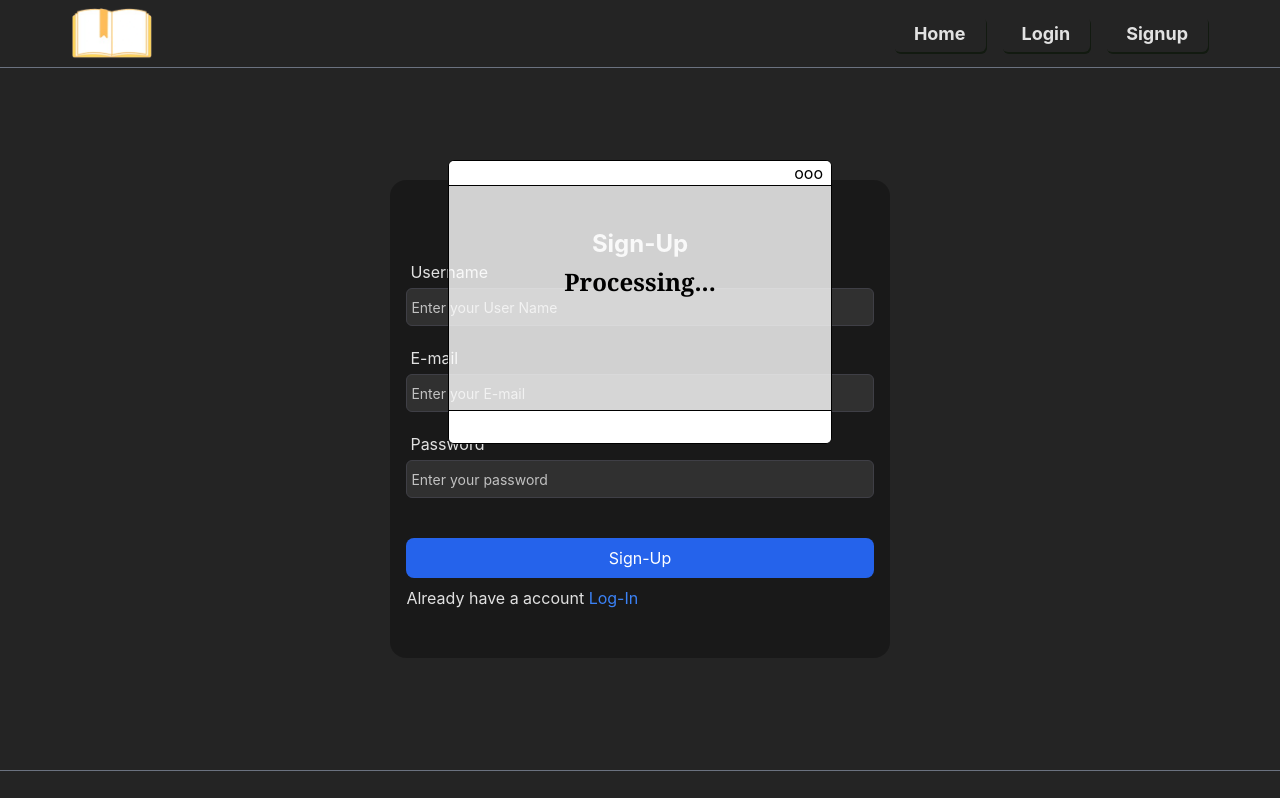
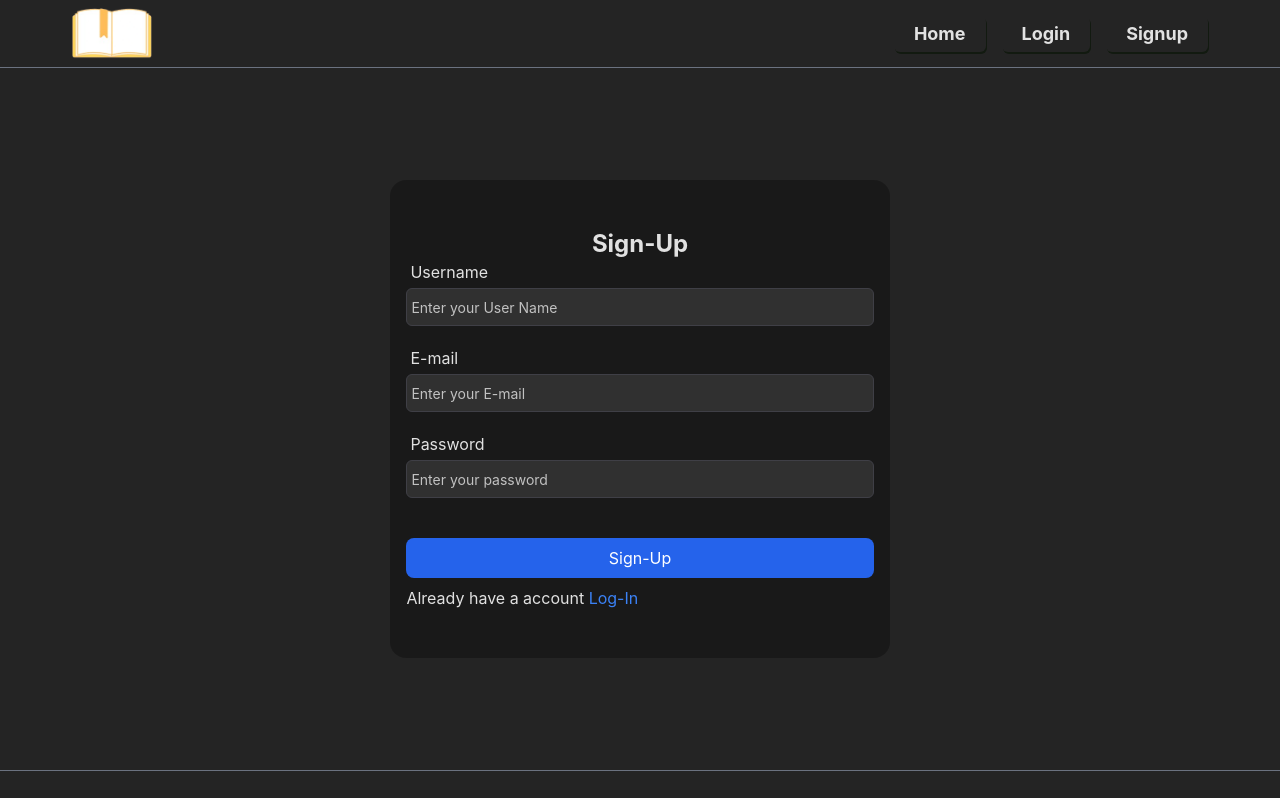
Before and after one commit to Nazam-Kalsi/Blog-App, a React (Vite) app: page /signup in a window 1280 px wide. Shown: the top 798 px of the page. Built offline with nearby package versions, Linux system fonts and the light colour scheme; no server answers.

Commit message:
fix loading state

```diff
--- a/src/components/Signup.jsx
+++ b/src/components/Signup.jsx
@@ -8,7 +8,7 @@ import { login as storeLogin } from "../store/authSlice";
 import { useDispatch } from "react-redux";
 
 function Signup() {
-  const [modal, setModal] = useState("");
+  const [modal, setModal] = useState("hidden");
   //register user
   const navigate = useNavigate();
   const [serverError, setServerError] = useState("");
```
